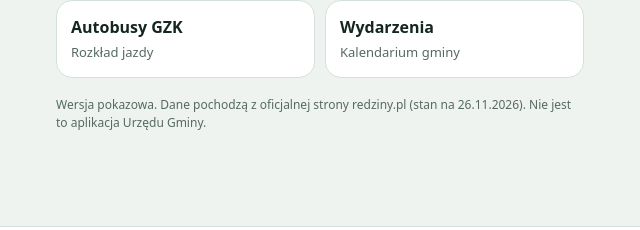
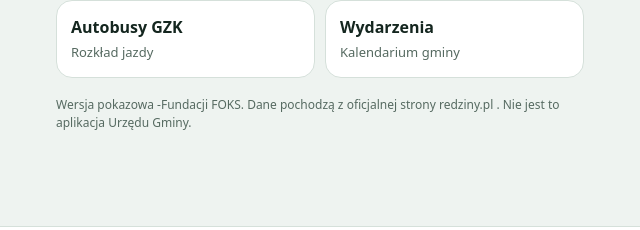
Before and after one commit to fundacjafoks/nasze-redziny, a plain HTML site: page index.html in a window 1280 px wide. Shown: the part 505-735 px from the top of the page, 320-960 px from the left. Drawn offline with Linux system fonts and the light colour scheme.

Commit message:
Add files via upload

```diff
--- a/index.html
+++ b/index.html
@@ -79,7 +79,7 @@ nav button[aria-current="page"]{color:var(--pine);font-weight:700}
     <a class="tile" target="_blank" rel="noopener" href="https://redziny.pl/dla-mieszkancow/gminny-zaklad-komunikacji/rozklad-jazdy-caloroczny/"><strong>Autobusy GZK</strong><span>Rozkład jazdy</span></a>
     <a class="tile" target="_blank" rel="noopener" href="https://redziny.pl/urzad-gminy/kalendarium-wydarzen/"><strong>Wydarzenia</strong><span>Kalendarium gminy</span></a>
   </div>
-  <p class="note">Wersja pokazowa. Dane pochodzą z oficjalnej strony redziny.pl (stan na 26.11.2026). Nie jest to aplikacja Urzędu Gminy.</p>
+  <p class="note">Wersja pokazowa -Fundacji FOKS. Dane pochodzą z oficjalnej strony redziny.pl . Nie jest to aplikacja Urzędu Gminy.</p>
 </section>
 
 <section class="view" id="v-news">
```
